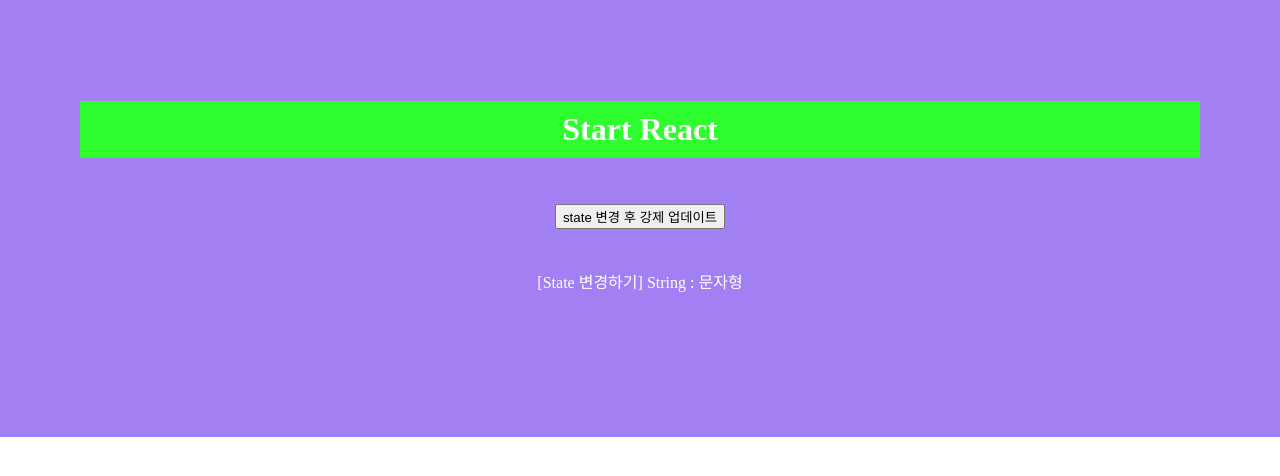
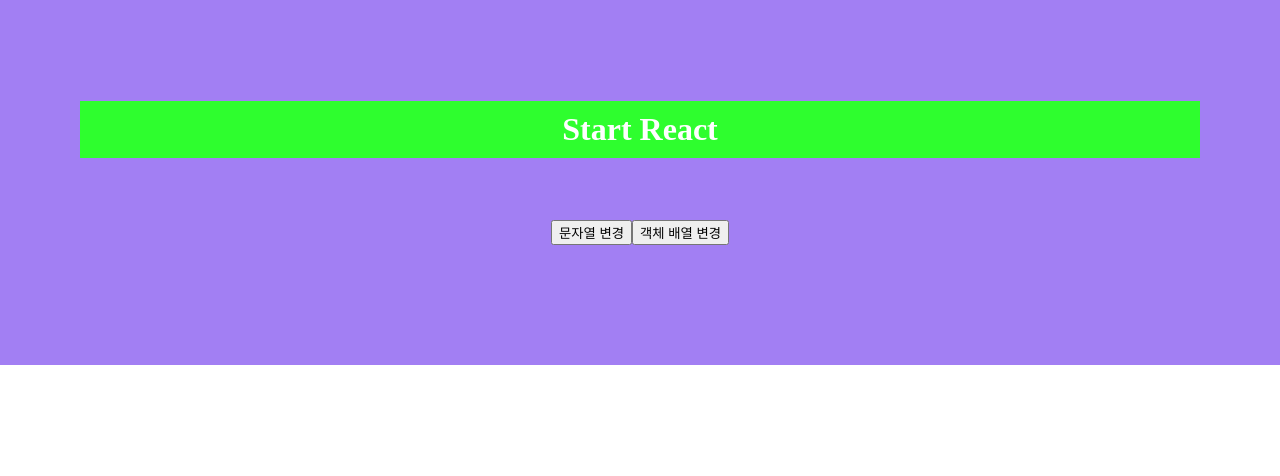
Before and after one commit to lee-kangpyo/react-start, a React (Create React App) app in the folder client/: page / in a window 1280 px wide. Shown: the top 476 px of the page. Built offline with nearby package versions, Linux system fonts and the light colour scheme.

Commit message:
Component 사용하기

```diff
--- a/client/src/App.js
+++ b/client/src/App.js
@@ -1,12 +1,12 @@
 import React from 'react';
 import './App.css';
-import ForceUpdate from './component2/R026_ForceUpdate'
+import ComponentClass from './component2/R027_ComponentClass'
 
 function App() {
   return (
     <div>
       <h1>Start React</h1>
-      <ForceUpdate />
+      <ComponentClass />
     </div>
   );
 }
--- /dev/null
+++ b/client/src/component2/R027_ComponentClass.js
@@ -0,0 +1,31 @@
+import React from 'react'
+
+class R027_ComponentClass extends React.Component {
+  constructor(props){
+    super(props)
+    this.state = {
+      String : "react",
+      Array : ["react", {react:"123"}],
+    }
+  }
+
+  buttonClick = (type) => {
+    if(type === "String"){
+      this.setState({String:'react'})
+    }else{
+      this.setState({Array:["react", {react:"123"}]})
+    }
+  }
+
+  render () {
+    console.log("render() 실행")
+    return(
+      <div>
+        <button onClick={e => this.buttonClick("String")}>문자열 변경</button>
+        <button onClick={e => this.buttonClick("Array")}>객체 배열 변경</button>
+      </div>
+    )
+  }
+}
+
+export default R027_ComponentClass;
```
